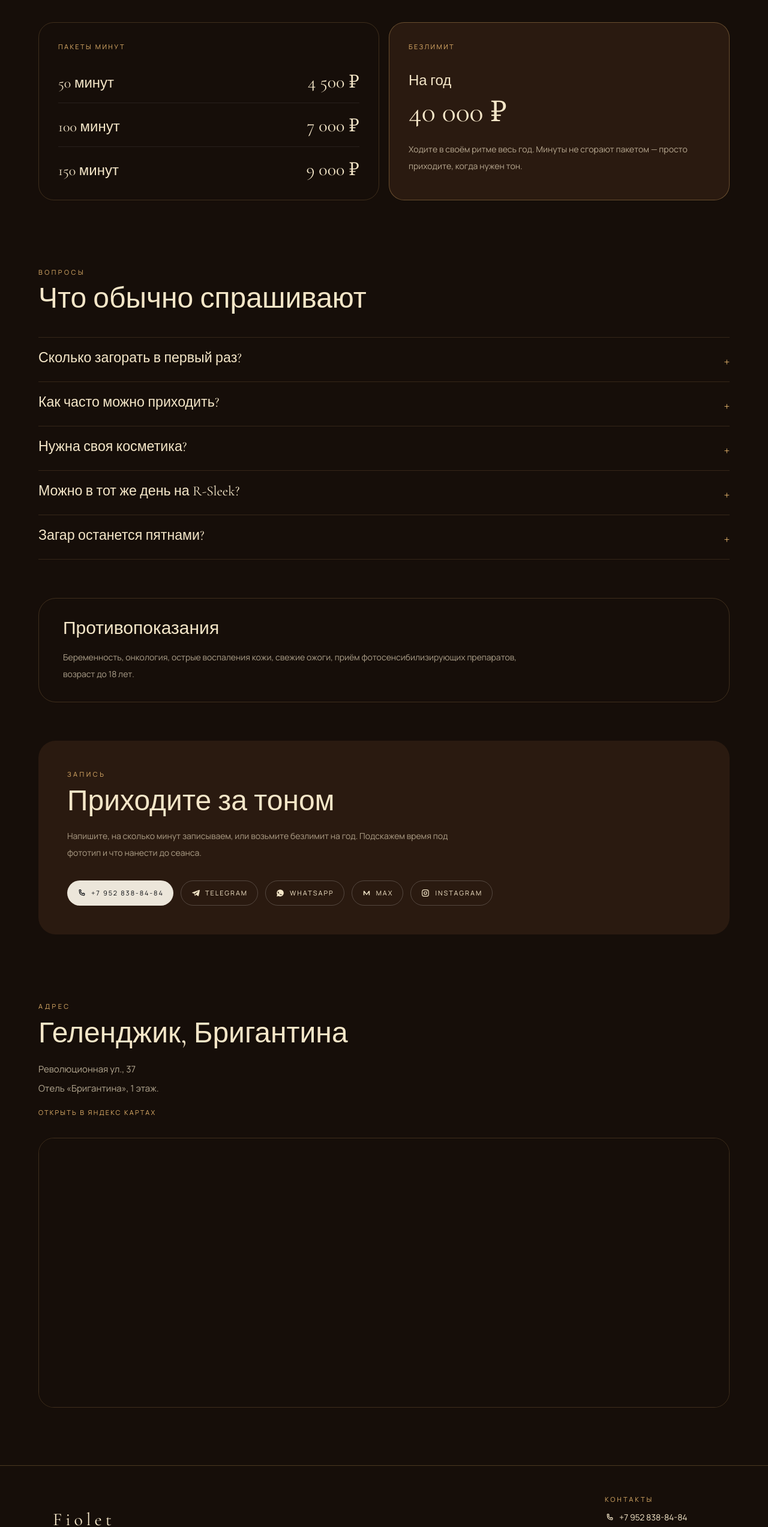
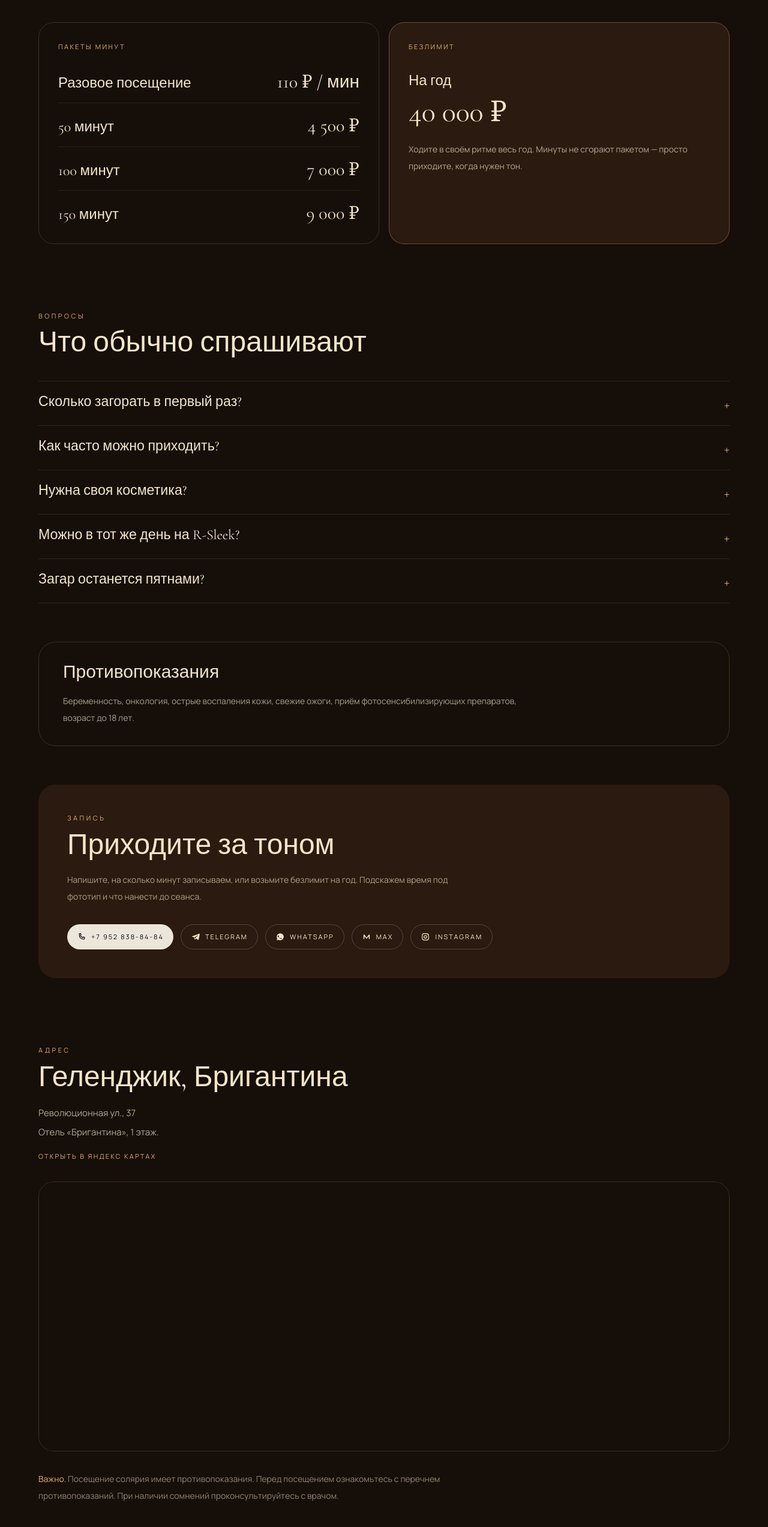
Before and after one commit to gnxv/ds, a Next.js app: page /solarium in a window 1280 px wide. Shown: the part 2780-5326 px from the top of the page at 60% size. Built offline with nearby package versions, Linux system fonts and the light colour scheme.

Commit message:
Update titles, disclaimers, minute price and master order

```diff
--- a/src/app/layout.tsx
+++ b/src/app/layout.tsx
@@ -17,11 +17,11 @@ const cormorant = Cormorant_Garamond({
 
 export const metadata: Metadata = {
   title: {
-    default: "Fiolet — солярий и R-Sleek",
+    default: "Fiolet — R-Sleek и Солярий",
     template: "%s · Fiolet",
   },
   description:
-    "Fiolet: два соседних кабинета в гостинице — солярий и процедура R-Sleek для коррекции фигуры.",
+    "Fiolet: два соседних кабинета в гостинице — R-Sleek и солярий.",
 };
 
 export default function RootLayout({
--- a/src/app/r-sleek/page.tsx
+++ b/src/app/r-sleek/page.tsx
@@ -11,7 +11,7 @@ import { services, site } from "@/lib/site";
 import type { Metadata } from "next";
 
 export const metadata: Metadata = {
-  title: "R-Sleek — аппаратный роликовый массаж",
+  title: "R-Sleek — Коррекция фигуры",
   description:
     "R-Sleek в Fiolet: минус объёмы, меньше отёка, более подтянутый силуэт. После первого сеанса уходит до 800 г жидкости. 40 и 60 минут.",
 };
@@ -443,6 +443,23 @@ export default function RSleekPage() {
           <div className="mt-8 grid gap-4 md:grid-cols-2">
             <article className="overflow-hidden rounded-[1.4rem] border border-white/10">
               <img
+                src="/media/r-sleek/master-dmitry.jpg"
+                alt="Дмитрий Орлов, мастер R-Sleek"
+                className="aspect-[4/5] w-full object-cover object-top"
+              />
+              <div className="p-5">
+                <p className="text-[11px] uppercase tracking-[0.22em] text-[#c4a078]">
+                  Мастер R-Sleek
+                </p>
+                <h3 className="font-serif mt-2 text-2xl">Дмитрий Орлов</h3>
+                <p className="mt-3 text-sm leading-6 text-[#efe4d4]/68">
+                  Ведёт сеанс целиком: отток, затем локальная работа с силуэтом.
+                  Живот, бока, бёдра, ягодицы.
+                </p>
+              </div>
+            </article>
+            <article className="overflow-hidden rounded-[1.4rem] border border-white/10">
+              <img
                 src="/media/r-sleek/master-anna.jpg"
                 alt="Анна Волкова, мастер R-Sleek"
                 className="aspect-[4/5] w-full object-cover object-top"
@@ -452,23 +469,6 @@ export default function RSleekPage() {
                   Мастер R-Sleek
                 </p>
                 <h3 className="font-serif mt-2 text-2xl">Анна Волкова</h3>
-                <p className="mt-3 text-sm leading-6 text-[#efe4d4]/68">
-                  Ведёт сеанс целиком: отток, затем локальная работа с силуэтом.
-                  Живот, бока, бёдра, ягодицы.
-                </p>
-              </div>
-            </article>
-            <article className="overflow-hidden rounded-[1.4rem] border border-white/10">
-              <img
-                src="/media/r-sleek/master-dmitry.jpg"
-                alt="Дмитрий Орлов, мастер R-Sleek"
-                className="aspect-[4/5] w-full object-cover object-top"
-              />
-              <div className="p-5">
-                <p className="text-[11px] uppercase tracking-[0.22em] text-[#c4a078]">
-                  Мастер R-Sleek
-                </p>
-                <h3 className="font-serif mt-2 text-2xl">Дмитрий Орлов</h3>
                 <p className="mt-3 text-sm leading-6 text-[#efe4d4]/68">
                   Та же двухфазная методика. Нажим и скорость роликов
                   подбирает под кожу, без гонки по минутам.
@@ -527,6 +527,14 @@ export default function RSleekPage() {
               allowFullScreen
             />
           </div>
+          <p className="mt-8 max-w-3xl text-sm leading-7 text-[#efe4d4]/55">
+            <span className="text-[#c4a078]">Важно. </span>
+            Услуга не является медицинской процедурой и не относится к
+            медицинской деятельности. Имеются противопоказания. При наличии
+            заболеваний, жалоб или сомнений относительно возможности проведения
+            процедуры рекомендуется предварительно проконсультироваться с
+            врачом.
+          </p>
         </div>
       </section>
 
--- a/src/app/solarium/page.tsx
+++ b/src/app/solarium/page.tsx
@@ -207,6 +207,10 @@ export default function SolariumPage() {
               </p>
               <div className="mt-8 space-y-5">
                 <div className="flex items-end justify-between gap-4 border-b border-white/8 pb-4">
+                  <p className="font-serif text-2xl">Разовое посещение</p>
+                  <p className="font-serif text-3xl">110 ₽ / мин</p>
+                </div>
+                <div className="flex items-end justify-between gap-4 border-b border-white/8 pb-4">
                   <p className="font-serif text-2xl">50 минут</p>
                   <p className="font-serif text-3xl">4 500 ₽</p>
                 </div>
@@ -322,6 +326,12 @@ export default function SolariumPage() {
               allowFullScreen
             />
           </div>
+          <p className="mt-8 max-w-3xl text-sm leading-7 text-[#f4e6c8]/55">
+            <span className="text-[#e0b06a]">Важно. </span>
+            Посещение солярия имеет противопоказания. Перед посещением
+            ознакомьтесь с перечнем противопоказаний. При наличии сомнений
+            проконсультируйтесь с врачом.
+          </p>
         </div>
       </section>
 
```
